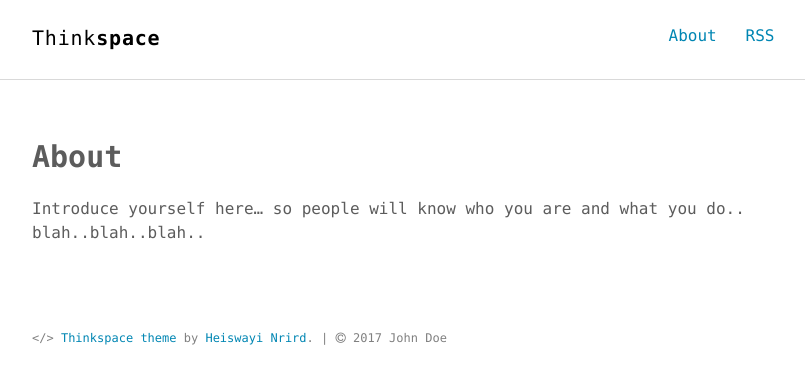
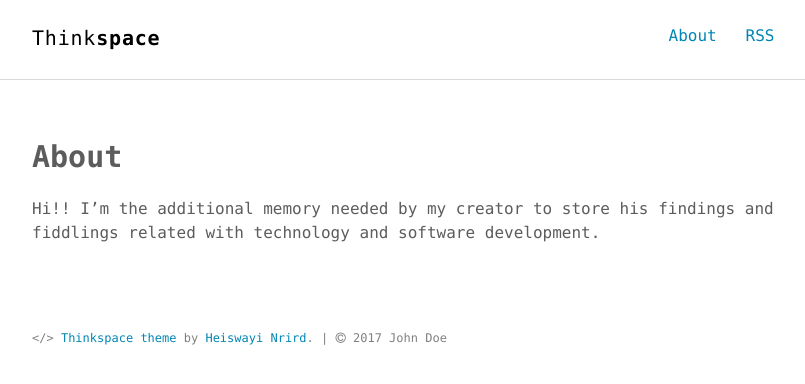
Before and after one commit to maeserichar/maeserichar.github.io, a Jekyll site: the page built from about.md, in a window 1280 px wide. Shown: the top 384 px of the page, without its empty margins (232-1037 px from the left). Built offline with Jekyll 4.4.1, drawn with Linux system fonts in a browser that asks for light colours.

Commit message:
Customize about page

```diff
--- a/about.md
+++ b/about.md
@@ -3,5 +3,4 @@ layout: page
 title: About
 permalink: /about/
 ---
-
-Introduce yourself here... so people will know who you are and what you do.. blah..blah..blah..
+ Hi!! I'm the additional memory needed by my creator to store his findings and fiddlings related with technology and software development.
```
